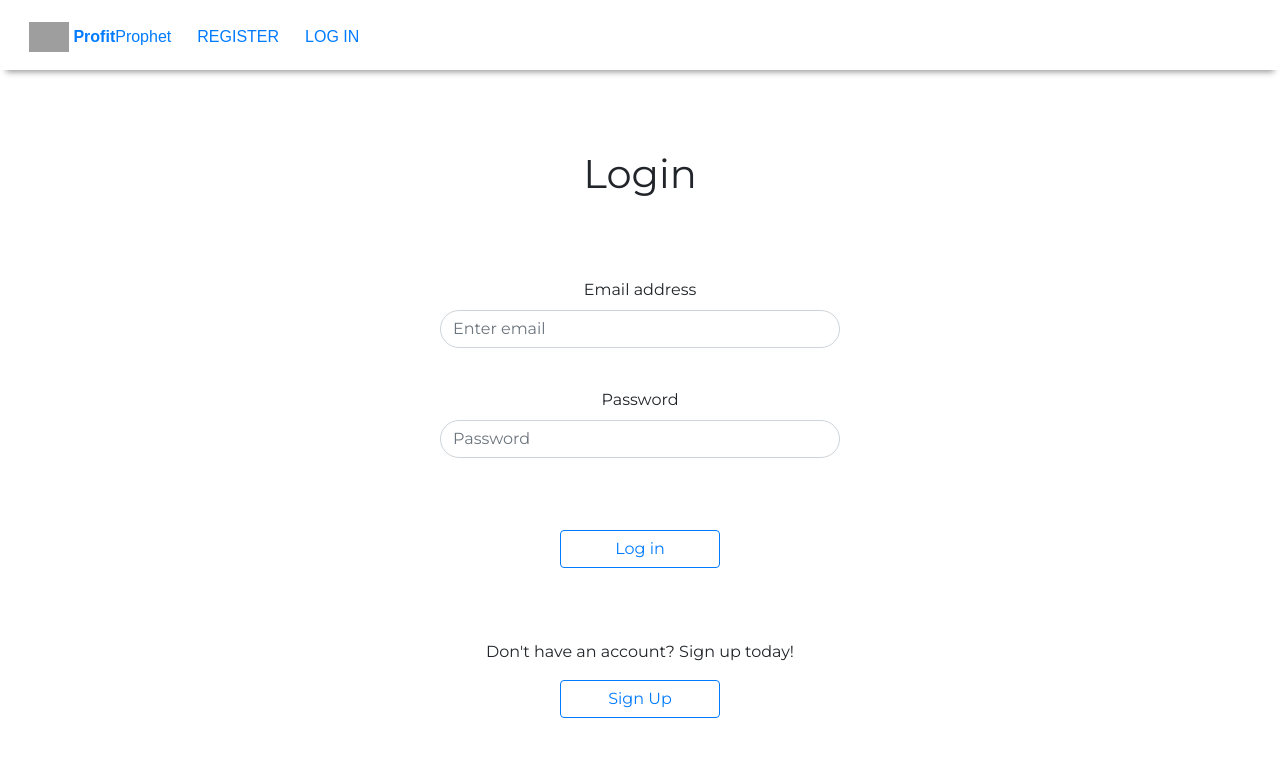
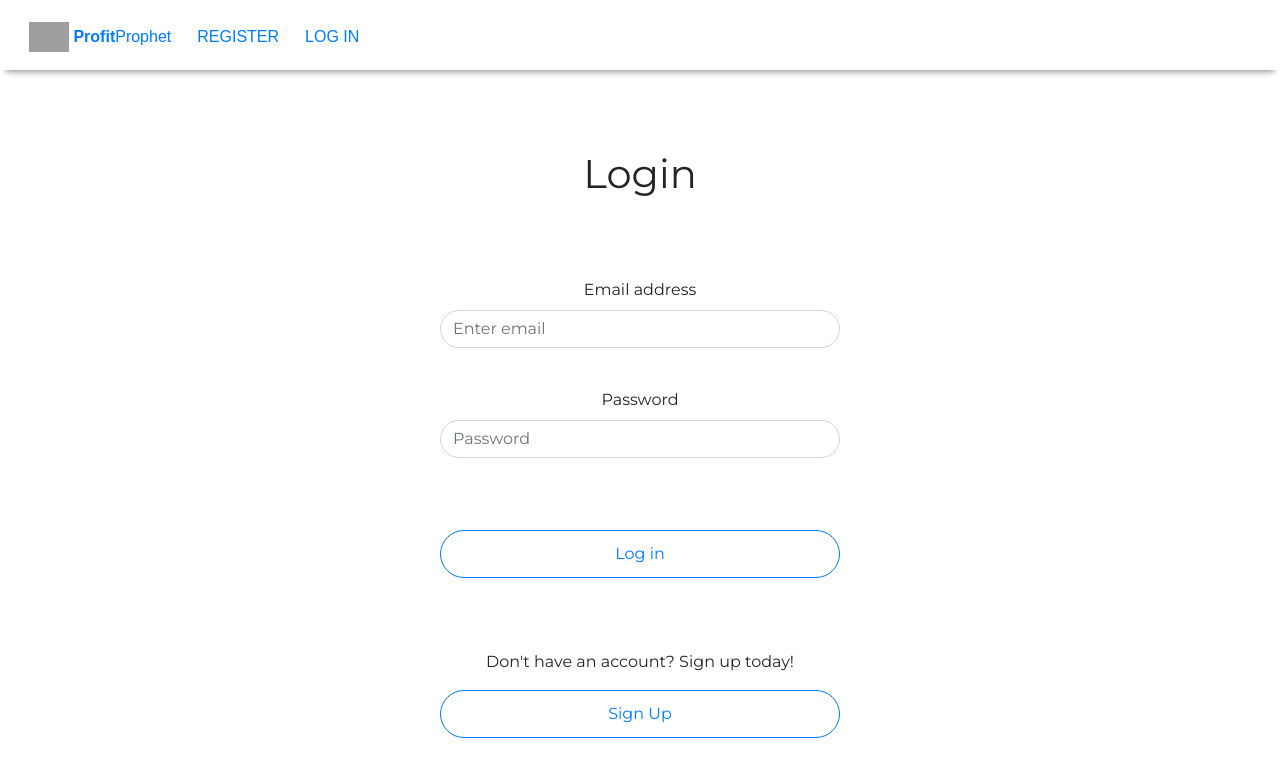
Before and after one commit to ChickanWang/ProfitProphet, a React (Create React App) app in the folder client/: page /login in a window 1280 px wide. Shown: the top 776 px of the page. Built offline with nearby package versions, Linux system fonts and the light colour scheme; grey boxes are pictures that could not be loaded.

Commit message:
Added styling

```diff
--- a/client/src/App.css
+++ b/client/src/App.css
@@ -1,5 +1,7 @@
 .loginbutton{
-  width: 20vh;
+  width: 50vh;
+  height: 6vh;
+  border-radius: 5vh;
 }
 
 .navbar{
```
Also changed, not shown: client/src/components/temp.txt (deleted).
